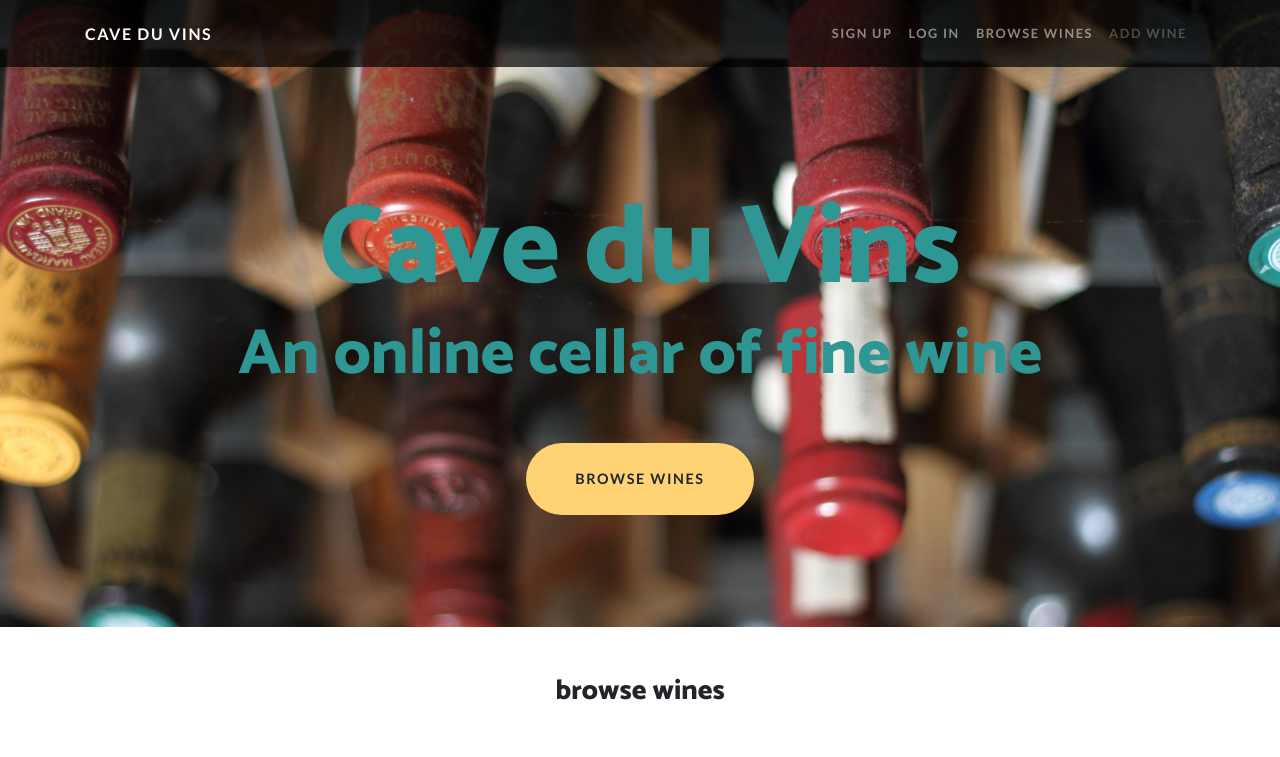
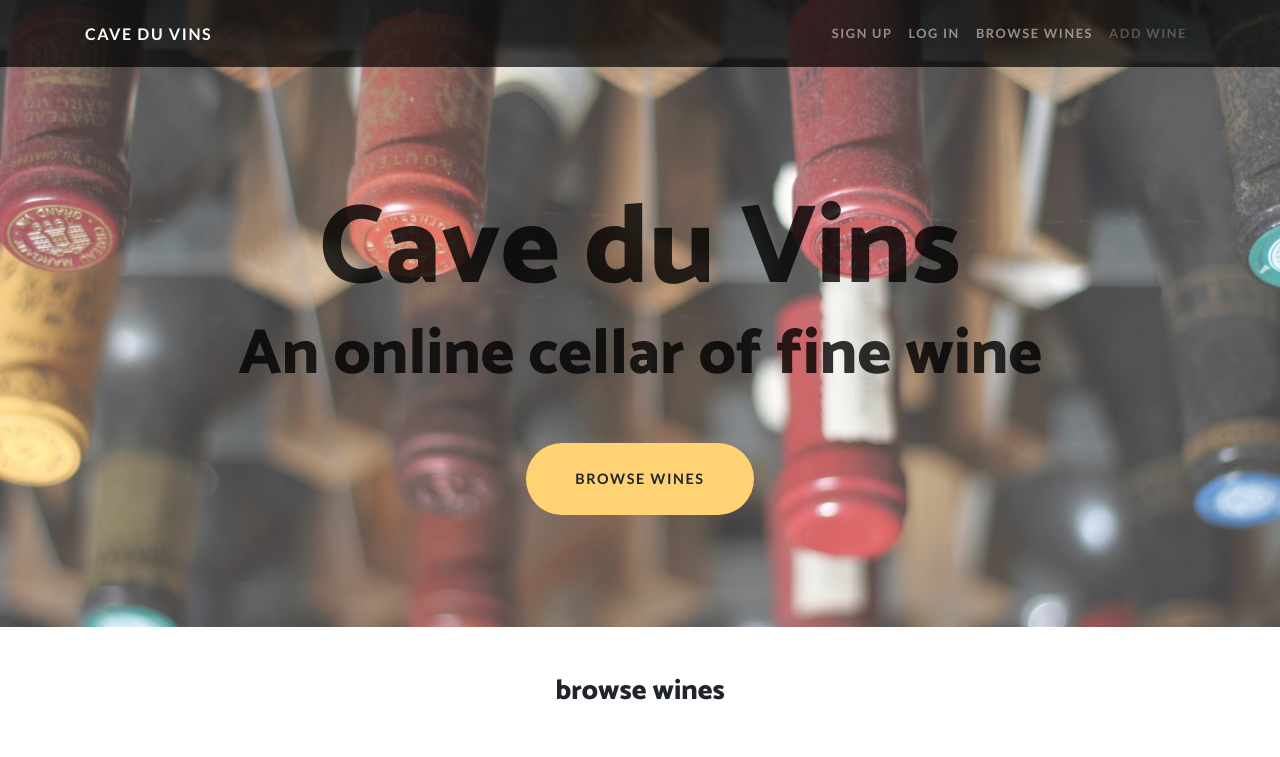
Before and after one commit to StuChapman/BD-MS-Project-Cave-du-Vins-broken-Procfile, a Flask app: page /filter_region in a window 1280 px wide. Shown: the top 757 px of the page. Run offline with Flask 2, Linux system fonts and the light colour scheme; data that the repository does not hold is empty; some libraries are stand-ins or nearby versions.

Commit message:
Build: moved mongodb connection string into env.py

```diff
--- a/run.py
+++ b/run.py
@@ -3,10 +3,13 @@ from flask import Flask, render_template, redirect, request, url_for
 from flask_pymongo import PyMongo
 from bson.objectid import ObjectId
 
+if os.path.exists("env.py"):
+    import env
+
 app = Flask(__name__)
 
 app.config["MONGO_DBNAME"] = 'CaveDuVin'
-app.config["MONGO_URI"] = 'mongodb+srv://root:r00tUser@cluster0.5zsef.mongodb.net/CaveDuVin?retryWrites=true&w=majority'
+app.config["MONGO_URI"] = os.environ.get("MONGO_URI")
 
 mongo = PyMongo(app)
 
--- a/static/css/style.css
+++ b/static/css/style.css
@@ -8,17 +8,27 @@ header.hero {
   overflow: hidden;
   padding-top: calc(7rem + 72px);
   padding-bottom: 7rem;
-  background-image: url(/static/img/IMG_4723sml.JPG);
-  background-repeat: no-repeat;
-  background-position: center center;
-  background-attachment: scroll;
-  background-size: cover;
+}
+
+.hero::before { /* Credit: https://coder-coder.com/background-image-opacity/ */
+    content: "";
+    background-image: url(/static/img/IMG_4723sml.JPG);
+    background-size: cover;
+    position: absolute;
+    background-repeat: no-repeat;
+    background-position: center center;
+    background-attachment: scroll;
+    top: 0px;
+    right: 0px;
+    bottom: 0px;
+    left: 0px;
+    opacity: 0.75;
 }
 
 header.hero .hero-content {
   z-index: 1;
   position: relative;
-  color: #2E9693;
+  color: rgba(0, 0, 0, 0.8);
 }
 
 header.hero .hero-content .hero-heading {
--- a/templates/index.html
+++ b/templates/index.html
@@ -69,7 +69,7 @@
   <!-- Browse Section -->
   <section id="browse">
 
-    <h3 class="masthead-subheading text-center mt-5 mb-5">browse wines</h3>
+    <h3 class="masthead-subheading text-center pt-5 mb-5">browse wines</h3>
 
     <div class="search ml-auto mr-auto">
         <form action="{{ url_for('populate_search') }}" method="post" class="searchform">
```
Also changed, not shown: 1 other file.
